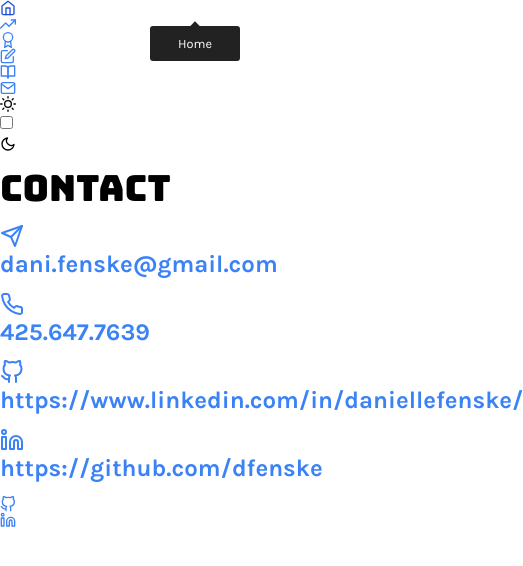
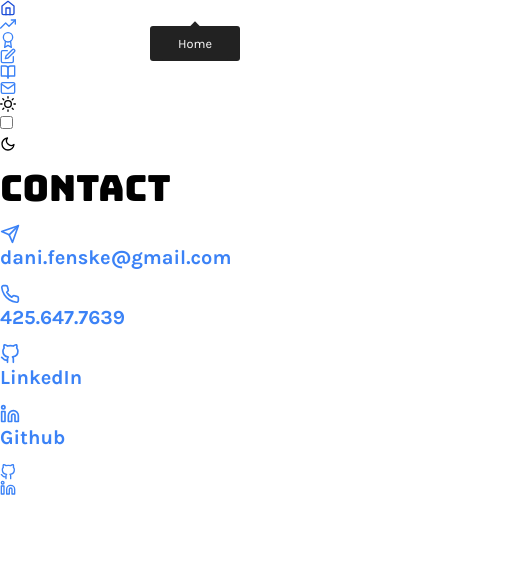
Before and after one commit to dfenske/dani-fenske.dev, a Next.js app: page /contact in a window 390 px wide. Shown: the top 566 px of the page, 523 px wide, since content can reach past the window. Built offline with nearby package versions, Linux system fonts and the light colour scheme.

Commit message:
Fix some mobile and dark views

```diff
--- a/app/about-me/page.tsx
+++ b/app/about-me/page.tsx
@@ -3,10 +3,11 @@ import Image from "next/image";
 export default function AboutMe() {
   return (
     <>
-      <div className="flex items-start">
+      <div className="flex items-start flex-col-reverse sm:flex-row">
         <div className="flex-1">
           <h1>About Me</h1>
           <h2>Observations from peers and friends</h2>
+          <div className="bg-blue-100 dark:bg-blue-900 p-3 rounded">
             <ul className="list-disc ml-4">
               <li>“Expert-level organization”</li>
 
@@ -16,6 +17,7 @@ export default function AboutMe() {
 
               <li>“Solar-powered”</li>
             </ul>
+          </div>
           <h2>Fun facts</h2>
           <ul className="list-disc ml-4">
             <li>
@@ -52,7 +54,7 @@ export default function AboutMe() {
           width={0}
           height={0}
           sizes="100vw"
-          className="ml-3 h-auto flex-[2] rounded-lg"
+          className="w-full sm:w-0 sm:ml-6 h-auto flex-[2] rounded-lg"
         />
       </div>
     </>
--- a/app/contact/page.tsx
+++ b/app/contact/page.tsx
@@ -17,13 +17,13 @@ export default function Contact() {
       <h2>
         <a target="_blank" href="https://www.linkedin.com/in/daniellefenske/">
           <FiGithub className="mx-2 inline" />
-          https://www.linkedin.com/in/daniellefenske/
+          LinkedIn
         </a>
       </h2>
       <h2>
         <a target="_blank" href="https://github.com/dfenske">
           <FiLinkedin className="mx-2 inline" />
-          https://github.com/dfenske
+          Github
         </a>
       </h2>
     </>
--- a/app/globals.css
+++ b/app/globals.css
@@ -14,7 +14,7 @@ h1 {
 }
 
 h2 {
-  @apply text-2xl;
+  @apply text-xl;
   @apply my-3;
   @apply callout;
 }
@@ -31,7 +31,11 @@ h4 {
 
 @media (min-width: 768px) {
   h1 {
-    font-size: 3rem;
+    @apply text-5xl;
+  }
+
+  h2 {
+    @apply text-2xl;
   }
 }
 
```
Lines whose indentation alone changed are shown as unchanged.
